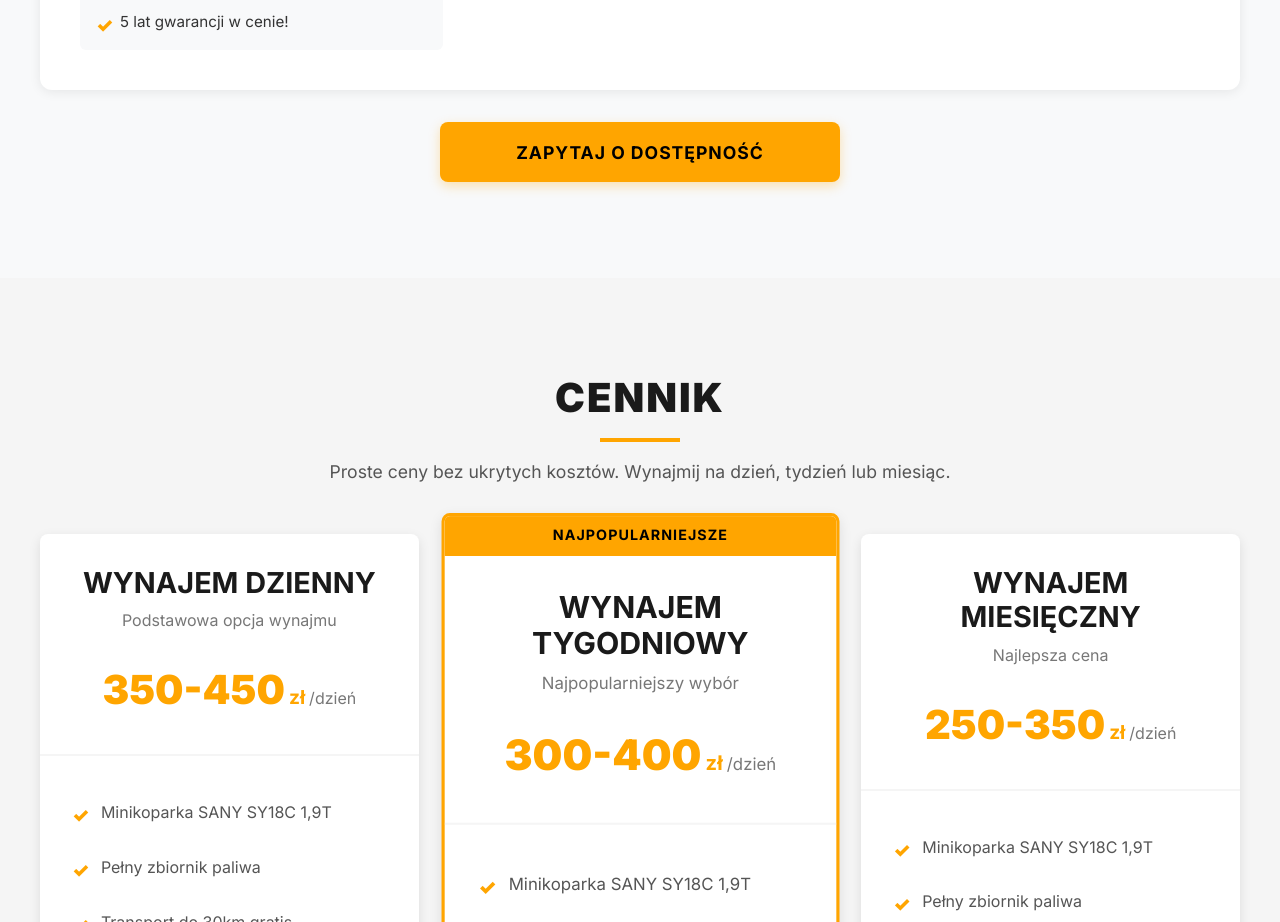
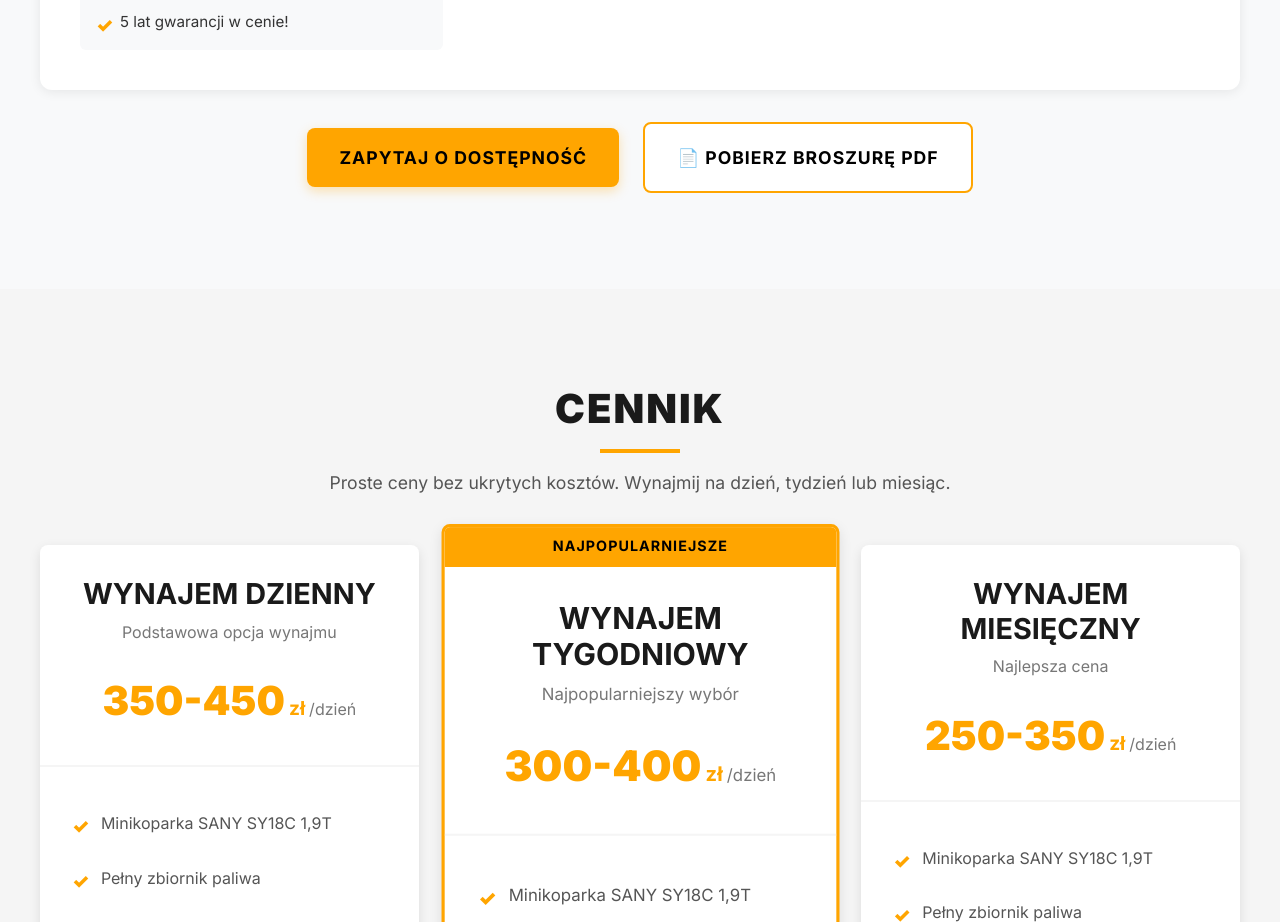
Before and after one commit to aleksanderSzydlo/ludzieodkoparek, a React (Vite) app: page / in a window 1280 px wide. Shown: the part 3380-4302 px from the top of the page. Built offline with nearby package versions, Linux system fonts and the light colour scheme.

Commit message:
Add SANY SY18C brochure PDF download

```diff
--- a/src/components/Machines.jsx
+++ b/src/components/Machines.jsx
@@ -104,7 +104,16 @@ const Machines = () => {
           </ul>
         </div>
 
-        <button className={styles.ctaBtn}>Zapytaj o dostępność</button>
+        <div className={styles.ctaSection}>
+          <button className={styles.ctaBtn}>Zapytaj o dostępność</button>
+          <a
+            href="/broszura-sany-sy18c.pdf"
+            download
+            className={styles.brochureBtn}
+          >
+            📄 Pobierz broszurę PDF
+          </a>
+        </div>
       </div>
     </section>
   );
--- a/src/components/Machines.module.css
+++ b/src/components/Machines.module.css
@@ -178,11 +178,15 @@
   font-size: 1.2rem;
 }
 
+.ctaSection {
+  display: flex;
+  gap: 1.5rem;
+  justify-content: center;
+  align-items: center;
+  flex-wrap: wrap;
+}
+
 .ctaBtn {
-  display: block;
-  width: 100%;
-  max-width: 400px;
-  margin: 0 auto;
   padding: 1.2rem 2rem;
   background: #ffa500;
   border: none;
@@ -196,12 +200,37 @@
   letter-spacing: 1px;
   font-family: inherit;
   box-shadow: 0 4px 12px rgba(255, 165, 0, 0.3);
+  text-decoration: none;
+  display: inline-block;
 }
 
 .ctaBtn:hover {
   background: #ff8c00;
   transform: translateY(-2px);
   box-shadow: 0 6px 20px rgba(255, 165, 0, 0.4);
+}
+
+.brochureBtn {
+  padding: 1.2rem 2rem;
+  background: #fff;
+  border: 2px solid #ffa500;
+  color: #000;
+  font-size: 1.1rem;
+  font-weight: 700;
+  border-radius: 8px;
+  cursor: pointer;
+  transition: all 0.3s ease;
+  text-transform: uppercase;
+  letter-spacing: 1px;
+  font-family: inherit;
+  text-decoration: none;
+  display: inline-block;
+}
+
+.brochureBtn:hover {
+  background: #ffa500;
+  transform: translateY(-2px);
+  box-shadow: 0 4px 12px rgba(255, 165, 0, 0.3);
 }
 
 /* Mobile styles */
```
Also changed, not shown: 1 other file (tests, documents, lock files or other folders).
